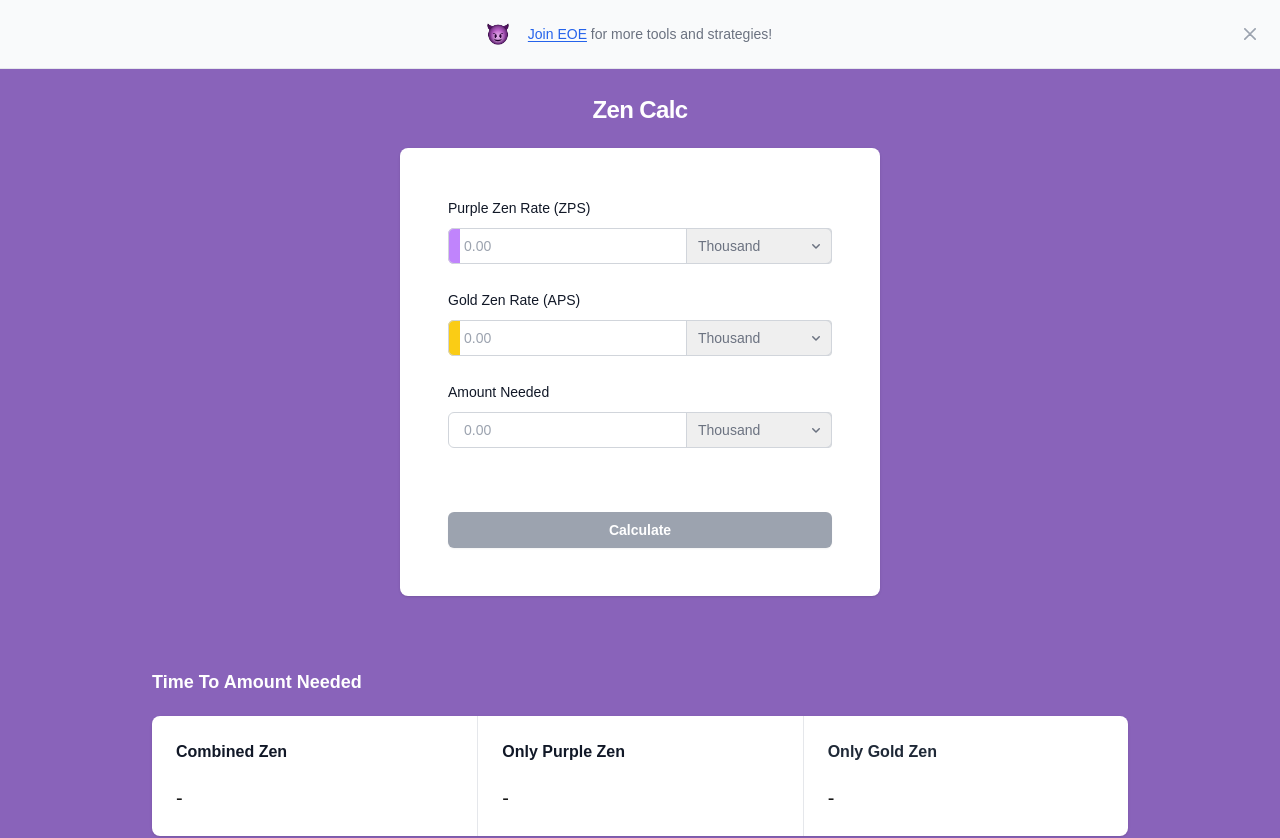
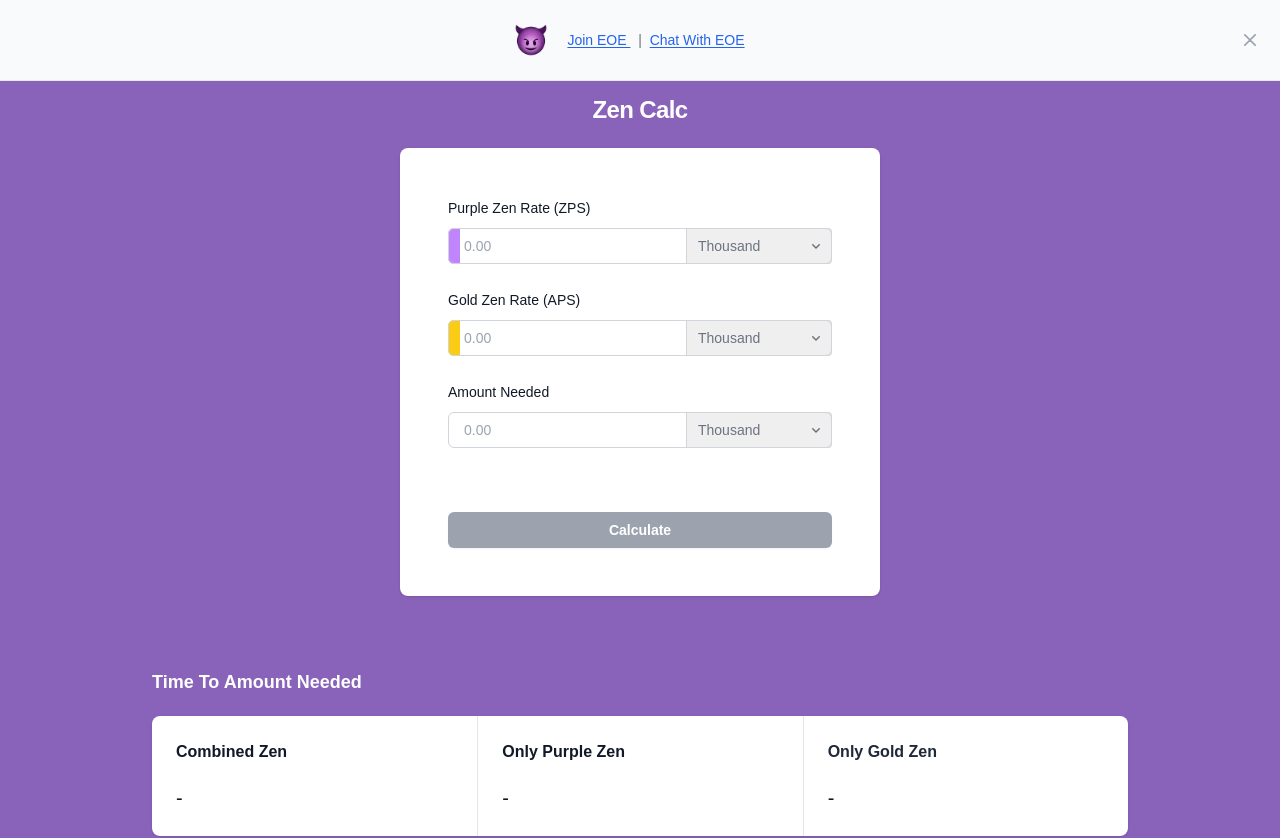
Before and after one commit to devlife2022/ck-zen-helper-app, a Next.js app: page / in a window 1280 px wide. Shown: the top 838 px of the page. Built offline with nearby package versions, Linux system fonts and the light colour scheme.

Commit message:
increased emoji size and added link to TG chat for EOE.

```diff
--- a/ui/clan_invite_banner.tsx
+++ b/ui/clan_invite_banner.tsx
@@ -9,17 +9,20 @@ interface BannerProps {
 export default function ClanInviteBanner({handleBannerShowing}: BannerProps) {
 
     return (
-        <div id="sticky-banner" tabIndex={-1} className="fixed top-0 start-0 z-50 flex justify-between w-full p-4 border-b border-gray-200 bg-gray-50 dark:bg-gray-700 dark:border-gray-600">
+        <div id="sticky-banner" tabIndex={-1} className="fixed top-0 start-0 z-50 flex justify-between w-full p-4 border-b border-gray-200 bg-gray-50">
             <div className="flex items-center mx-auto">
                 <p className="flex items-center text-sm font-normal text-gray-500 dark:text-gray-400">
-                <span className="inline-flex p-1 me-3  rounded-full dark:bg-gray-600 w-9 h-9 items-center justify-center flex-shrink-0">
+                <span className="inline-flex p-1 me-3  rounded-full dark:bg-gray-600 w-12 h-12 items-center justify-center flex-shrink-0">
                 <Image
                     alt="eoe clan icon"
                     src={eoe_icon}
                 />
                 <span className="sr-only">EOE Clan Emoji</span>
                 </span>
-                <span><a href="http://tiny.cc/EOE_CLAN" className="inline font-medium text-blue-600 underline dark:text-blue-500 underline-offset-2 decoration-600 dark:decoration-500 decoration-solid hover:no-underline">Join EOE</a> for more tools and strategies!</span>
+                <span>
+                    <a href="http://tiny.cc/EOE_CLAN" className="inline font-medium text-blue-600 underline dark:text-blue-500 underline-offset-2 decoration-600 dark:decoration-500 decoration-solid hover:no-underline">Join EOE </a>
+                    &nbsp; | &nbsp;
+                    <a href="https://t.me/+m1VM1TaWZUQwN2Rh" className="inline font-medium text-blue-600 underline dark:text-blue-500 underline-offset-2 decoration-600 dark:decoration-500 decoration-solid hover:no-underline">Chat With EOE</a></span>
                 </p>
             </div>
         <div className="flex items-center">
```
